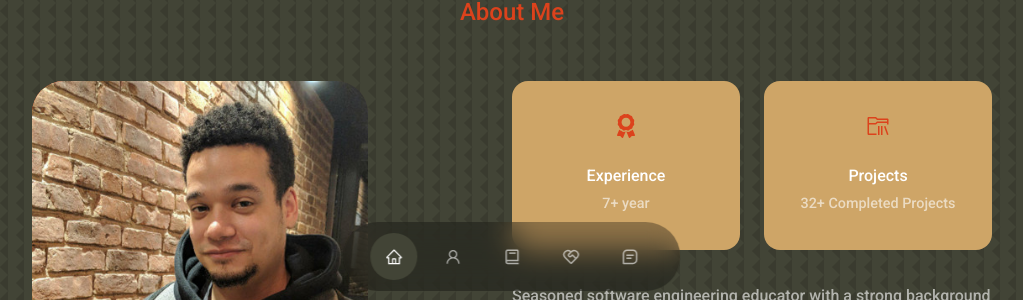
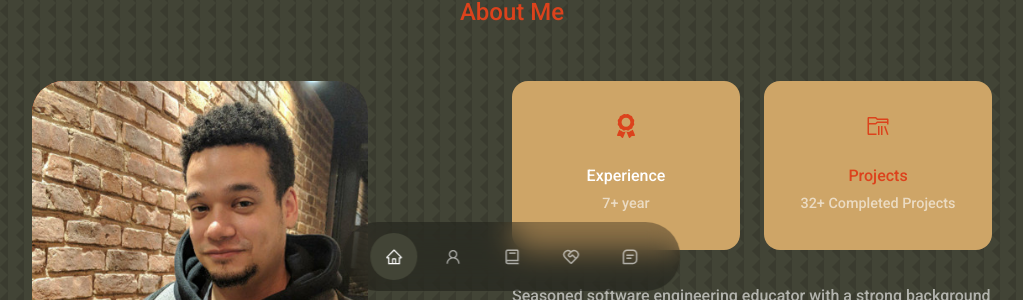
Before and after one commit to BrianCarela/Portfolio, a React (Create React App) app: page / in a window 1280 px wide. Shown: the part 477-777 px from the top of the page, without its empty margins (128-1151 px from the left). Built offline with nearby package versions, Linux system fonts and the light colour scheme.

Commit message:
Update Intro.jsx

```diff
--- a/src/components/intro/Intro.jsx
+++ b/src/components/intro/Intro.jsx
@@ -23,11 +23,13 @@ const Intro = () => {
               <h5>Experience</h5>
               <small>7+ year</small>
             </article>
-            <article href="#portfolio" className="about__card">
+            <a href="#portfolio">
+            <article className="about__card">
               <VscFolderLibrary className="about__icon" />
               <h5>Projects</h5>
               <small>32+ Completed Projects</small>
             </article>
+            </a>
           </div>
           <p>
             Seasoned software engineering educator with a strong background in full-stack JavaScript development, Python programming, and expertise in JavaScript, React, Node.js, MongoDB, and TypeScript technologies.
```
